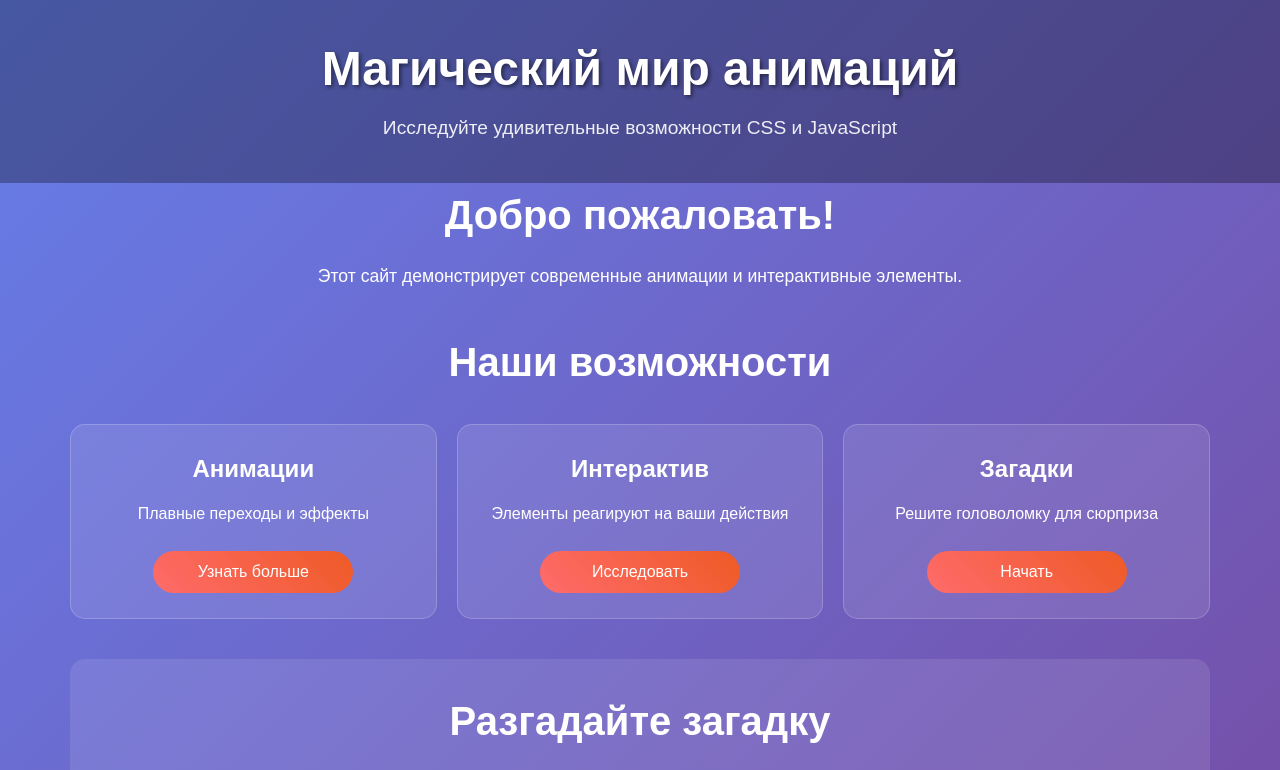
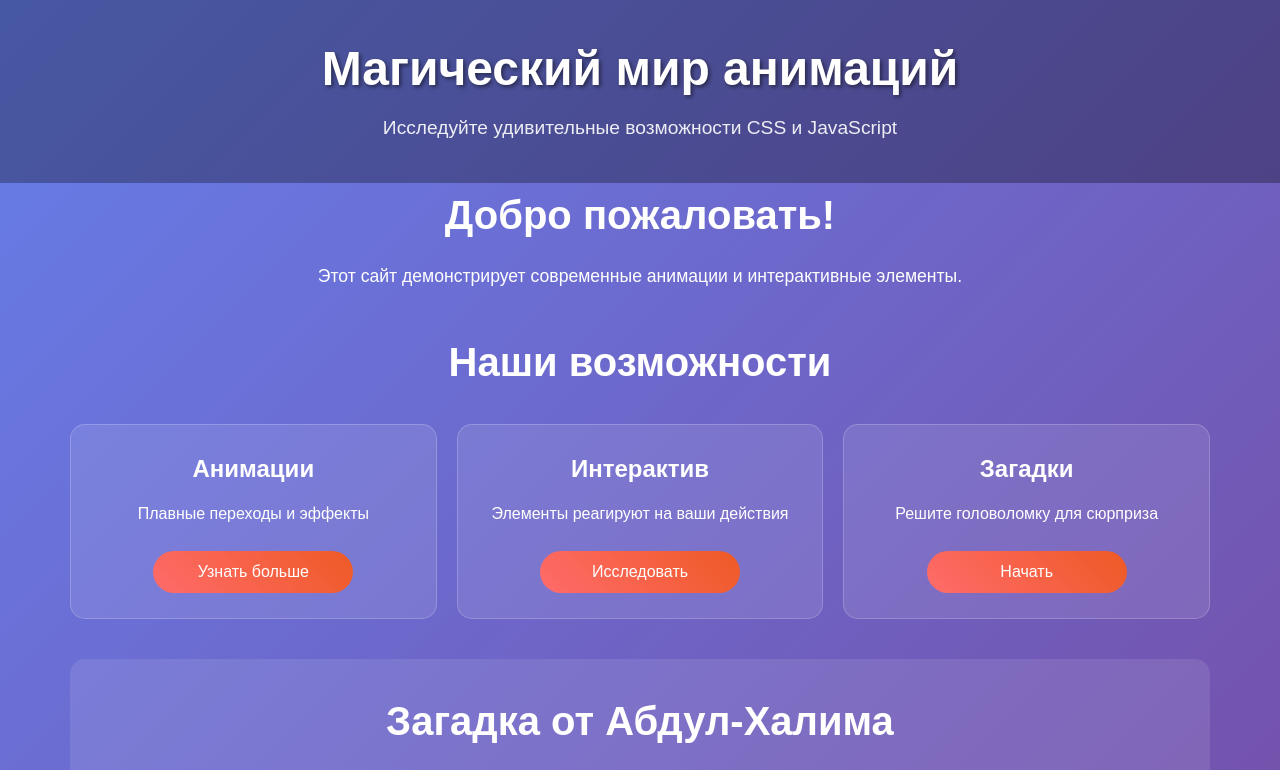
Before and after one commit to yoru95/megasite, a plain HTML site: page index.html in a window 1280 px wide. Shown: the top 770 px of the page. Drawn offline with Linux system fonts and the light colour scheme.

Commit message:
Update index.html

```diff
--- a/index.html
+++ b/index.html
@@ -47,6 +47,7 @@
 
         <!-- Загадка -->
         <section class="riddle-section fade-in delayed-3">
+            <h2>Загадка от Абдул-Халима</h2>
             <h2>Разгадайте загадку</h2>
             <div class="riddle">
                 <p>"Без ног и без крыл я летаю,<br>
```
